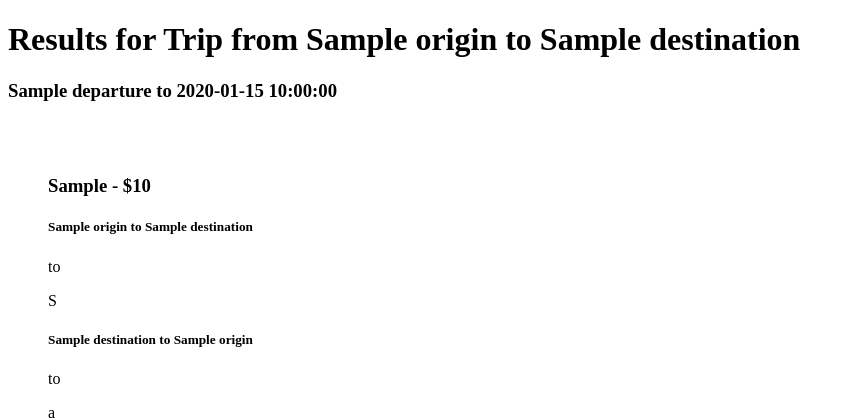
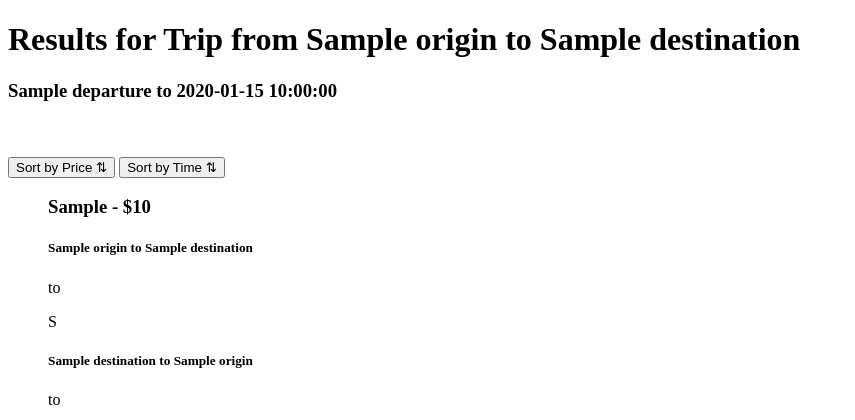
Before and after one commit to aross2010/cmpe131_flask_app, a Flask app: template app/templates/results.html in a window 1280 px wide. Shown: the top 420 px of the page, without its empty margins (0-855 px from the left). Run offline with Flask 3, Linux system fonts and the light colour scheme; tables that the repository leaves empty hold one stand-in row (values such as "Sample post"); the template is opened without the code that fills it: values that come from a table or form of the project are taken from there, most other values are stand-ins (such as "Sample title", 1, 10 or a date in 2020).

Commit message:
sort flight price and time, filter airlines

```diff
--- a/app/templates/results.html
+++ b/app/templates/results.html
@@ -8,7 +8,10 @@
     <h3>
       {{departure}} to {{return_date}}
     </h3>
-    <br></br>
+<br></br>
+<button id="sort-by-price">Sort by Price <span class="arrow">&#x21C5;</span></button>
+<button id="sort-by-time">Sort by Time <span class="arrow">&#x21C5;</span></button>
+
     <ul>
       {% for flight in flights %}
         <h3>
@@ -43,3 +46,32 @@
     </ul>
   </body>
 </html>
+
+<script>
+
+  var currentParams = new URLSearchParams(window.location.search);
+
+  document.getElementById('sort-by-price').addEventListener('click', function() {
+  currentParams.delete('time_sort');
+    if (currentParams.has('price_sort')) {
+      var currentSort = currentParams.get('price_sort');
+      var newSort = (currentSort === 'price') ? '-price' : 'price';
+      currentParams.set('price_sort', newSort);
+    } else {
+      currentParams.append('price_sort', 'price');
+    }
+    window.location.search = currentParams.toString();
+  });
+
+  document.getElementById('sort-by-time').addEventListener('click', function() {
+    currentParams.delete('price_sort');
+    if (currentParams.has('time_sort')) {
+      var currentSort = currentParams.get('time_sort');
+      var newSort = (currentSort === 'time') ? '-time' : 'time';
+      currentParams.set('time_sort', newSort);
+    } else {
+      currentParams.append('time_sort', 'time');
+    }
+    window.location.search = currentParams.toString();
+  });
+</script>
```
